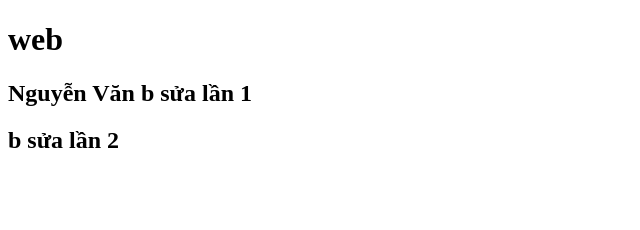
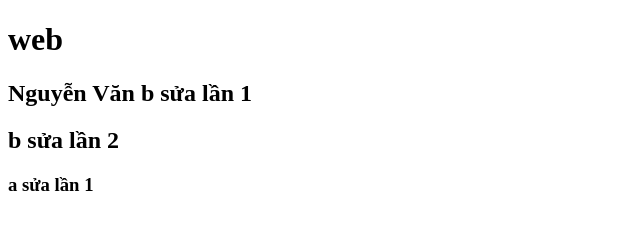
Before and after one commit to hoangnhat08/teamab, a plain HTML site: page index.html in a window 1280 px wide. Shown: the whole page, without its empty margins (0-640 px from the left). Drawn offline with Linux system fonts and the light colour scheme.

Commit message:
a sửa lần 1

```diff
--- a/index.html
+++ b/index.html
@@ -9,5 +9,6 @@
     <h1>web</h1>
     <h2>Nguyễn Văn b sửa lần 1</h2>
     <h2>b sửa lần 2</h2>
+    <h3>a sửa lần 1</h3>
   </body>
 </html>
```
